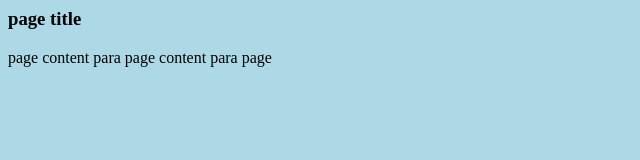
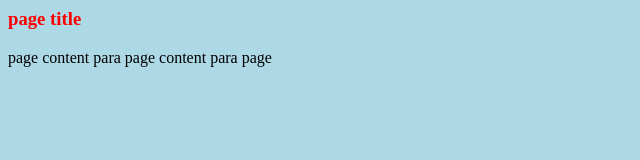
Before and after one commit to Bijay2928/csy1018, a plain HTML site: page index.html in a window 1280 px wide. Shown: the full height of the page, 0-640 px from the left. Drawn offline with Linux system fonts and the light colour scheme.

Commit message:
css index file:

```diff
--- a/index.html
+++ b/index.html
@@ -5,7 +5,7 @@
 		<title>first web page</title>
 	</head>
 	<body style="background-color: lightblue">
-	<h3>page title</h3>
+	<h3 style="color: red">page title</h3>
 	<p>page content para page content para page</p>
 	</body>
 	</html>
```
